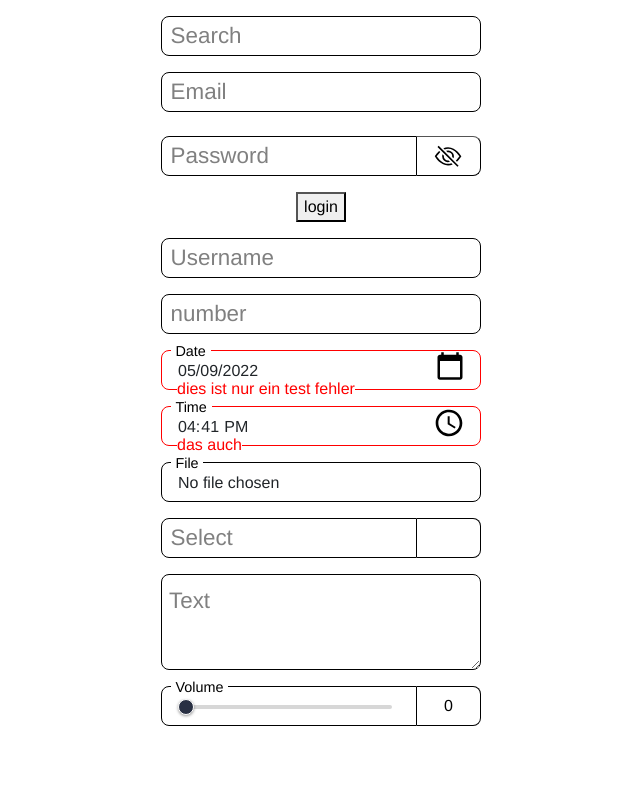
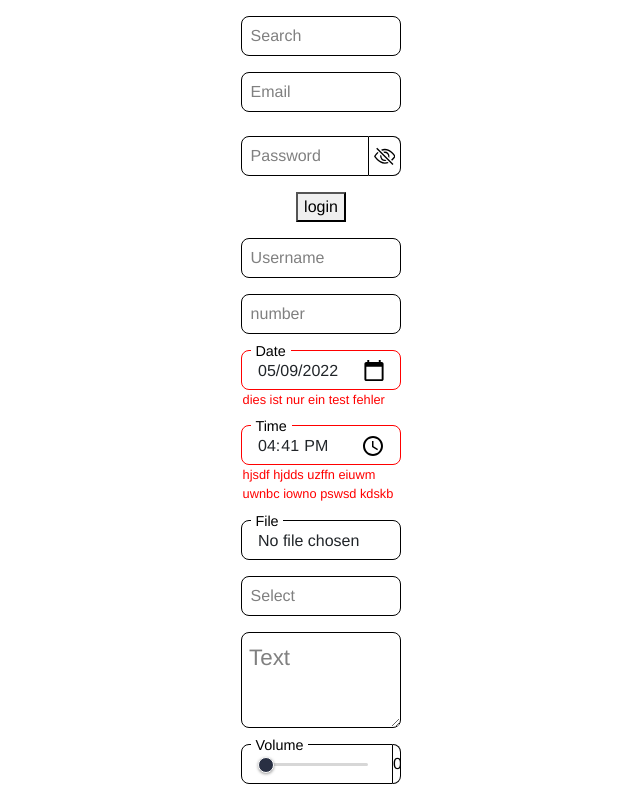
Before and after one commit to TimL135/sexyinputs, a Vue app: page / in a window 1280 px wide. Shown: the whole page, without its empty margins (319-959 px from the left). Built offline with nearby package versions, Linux system fonts and the light colour scheme.

Commit message:
fix error and select

```diff
--- a/src/components/SexyInput.vue
+++ b/src/components/SexyInput.vue
@@ -1,12 +1,5 @@
 <template>
   <div class="input-contain mt-3 shadow-none">
-    <!-- error -->
-    <div>
-      <div v-if="error && !isListVisible" class="error">
-        {{ error }}
-      </div>
-    </div>
-    <!-- /error -->
     <!-- search Icon -->
     <div
       v-if="type == 'search' && (isListVisible || modelValue)"
@@ -34,8 +27,6 @@
       :type="viewPassword ? 'text' : type"
       :value="modelValue"
       @input="updateValue"
-      @focus="onFocus"
-      @blur="onBlur"
       :class="[
         { dirty: modelValue },
         type == 'range' ? 'pe-4' : '',
@@ -57,6 +48,7 @@
       class="simple-typeahead input-contain"
       v-if="type == 'select'"
     >
+      <!-- fgh -->
       <input
         v-bind="$attrs"
         :id="id"
@@ -65,7 +57,11 @@
           btnText || sideInputType
             ? `border-radius: 0.5rem 0 0 0.5rem; width:${inputWidth}`
             : '',
-          isListVisible ? 'border-radius: 0.5rem 0 0 0' : '',
+          isListVisible
+            ? sideInputType
+              ? 'border-radius: 0.5rem 0 0 0;border: 2px solid'
+              : 'border-radius: 0.5rem 0.5rem 0 0;border: 2px solid'
+            : '',
         ]"
         :class="{ dirty: modelValue }"
         type="text"
@@ -73,8 +69,6 @@
         @input="onInput"
         @focus="onFocus"
         @blur="onBlur"
-        @keydown.down.prevent="onArrowDown"
-        @keydown.up.prevent="onArrowUp"
         @keydown.enter.tab.prevent="selectCurrentSelection"
         autocomplete="off"
       />
@@ -231,6 +225,11 @@
     </button>
     <!-- /sideButton for passwordInput -->
   </div>
+  <!-- error -->
+  <div v-if="error" class="error">
+    {{ error }}
+  </div>
+  <!-- /error -->
 </template>
 
 <script lang="ts">
@@ -276,6 +275,10 @@ export default defineComponent({
     },
     sideInputVModel: {
       type: String,
+    },
+    sideWidth: {
+      type: String,
+      default: "20",
     },
     labelStyle: {
       type: String,
@@ -332,10 +335,6 @@ export default defineComponent({
       type: String,
       default: "red",
     },
-    sideWidth: {
-      type: String,
-      default: "20",
-    },
   },
   data() {
     return {
@@ -358,11 +357,10 @@ export default defineComponent({
       let array = this.options!.filter((item) =>
         this.optionProjection(item).match(regexp)
       );
-      // eslint-disable-next-line @typescript-eslint/ban-ts-comment
-      // @ts-ignore
+
       if (!array.length)
         array = array.concat(
-          this.options!.filter((item) => item.match(regexp))
+          this.options!.filter((item: any) => item.match(regexp))
         );
       return array;
     },
@@ -489,21 +487,13 @@ export default defineComponent({
     },
     onFocus() {
       //is executed when the selectInput is focussed
-      switch (this.type) {
-        case "select":
-        case "time":
-        case "date":
-        case "search":
+
       this.isListVisible = true;
       if (this.type != "select") return;
       this.$emit("onFocus", {
         modelValue: this.modelValue,
         options: this.filteredItems,
       });
-          break;
-        default:
-          return;
-      }
     },
     onBlur() {
       //is executed when the selectInput is no longer focused
@@ -539,23 +529,6 @@ export default defineComponent({
         modelValue: this.modelValue,
         options: this.filteredItems,
       });
-    },
-    onArrowUp() {
-      //pressing the arrow key up selects the upperlying option in the datalist
-      if (this.isListVisible && this.currentSelectionIndex > 0) {
-        this.currentSelectionIndex--;
-      }
-      this.scrollSelectionIntoView();
-    },
-    onArrowDown() {
-      //pressing the arrow key down selects the underlying option in the datalist
-      if (
-        this.isListVisible &&
-        this.currentSelectionIndex < this.filteredItems.length - 1
-      ) {
-        this.currentSelectionIndex++;
-      }
-      this.scrollSelectionIntoView();
     },
     scrollSelectionIntoView() {
       //makes it possible to scroll the datalist
@@ -616,19 +589,20 @@ export default defineComponent({
 </script>
 <style scoped lang="scss">
 //material inputs
+.error {
+  padding-left: 0.1rem;
+  padding-right: 0.1rem;
+  background-color: white;
+  color: v-bind(errorColor);
+  z-index: 1;
+  text-align: start;
+  font-size: 0.8rem;
+}
 .input-contain {
   position: relative;
   border-radius: 0.5rem;
-  .error {
-    background-color: white;
-    color: v-bind(errorColor);
-    position: absolute;
-    z-index: 1;
-    top: 1.7rem;
-    left: 1rem;
-  }
   .search {
-    content: "f";
+    content: "";
     background-color: white;
     position: absolute;
     z-index: 1;
@@ -733,9 +707,8 @@ export default defineComponent({
       display: flex;
       justify-content: end;
       cursor: pointer;
-      height: 2rem;
-      width: 2rem;
-      margin-bottom: 0.5rem;
+      height: 1.5rem;
+      width: 1.5rem;
     }
   }
 
@@ -758,6 +731,7 @@ export default defineComponent({
     border-radius: 0 0.5rem 0.5rem 0;
     border-width: 1px;
     border-color: v-bind(borderColorComputed);
+    border-style: solid;
     border-left: none;
     display: flex;
     background-color: white;
@@ -775,7 +749,7 @@ export default defineComponent({
     pointer-events: none;
 
     .text {
-      font-size: 1.4rem; // placeholder
+      font-size: 1rem; // placeholder
       padding: 0 0rem;
       margin: 0 0.6rem;
       transform: translate(0);
@@ -892,11 +866,11 @@ export default defineComponent({
   .simple-typeahead-list {
     position: absolute;
     width: 100%;
-    max-height: 350px;
+    max-height: 30vh;
     overflow-y: auto;
     background-color: #fafafa;
     border-radius: 0 0 0.5rem 0.5rem;
-    border: 1px solid;
+    border: 2px solid;
     border-color: v-bind(borderColorComputed);
     border-top: none;
     z-index: 1;
@@ -904,6 +878,7 @@ export default defineComponent({
     .simple-typeahead-list-item {
       border-bottom: 1px solid;
       border-color: v-bind(borderColorComputed);
+      border-right: 1px solid;
       padding: 0.6rem 1rem;
       &.simple-typeahead-list-item-active {
         background-color: #e1e1e1;
@@ -912,6 +887,20 @@ export default defineComponent({
         border-bottom: none;
       }
     }
+    &::-webkit-scrollbar-track {
+      border-radius: 0 0 0.5rem 0;
+      background-color: transparent;
+    }
+
+    &::-webkit-scrollbar {
+      width: 12px;
+      background-color: transparent;
+    }
+
+    &::-webkit-scrollbar-thumb {
+      border-radius: 0.5rem;
+      background-color: #555;
+    }
   }
 }
 </style>
--- a/src/views/App.vue
+++ b/src/views/App.vue
@@ -1,6 +1,6 @@
 <template>
   <div class="d-flex justify-content-center">
-    <form action="" style="width: 25%" @submit.prevent="login">
+    <form action="" style="width: 12.5%" @submit.prevent="login">
       <SexyInput
         placeholder="Search"
         type="search"
@@ -52,7 +52,6 @@
         v-model="select"
         :error="errors.select"
         :options="array"
-        :optionProjection="(a:any) => a.name"
         @selectItem="
           (event) => {
             console.log(event);
@@ -60,21 +59,6 @@
         "
         :selectOnBlur="true"
         :controlInput="true"
-        sideInputType="text"
-        sideInputMaxLength="1"
-        :sideInputVModel="key"
-        :sideInputOnInput="
-          () => {
-            this.value = this.value
-              .replace(/[^a-z0-9]/g, '')
-              .replace(/(\..*)\./g, '$1');
-          }
-        "
-        @update:sideInputVModel="
-          (v) => {
-            key = v;
-          }
-        "
       ></SexyInput>
       <SexyInput
         placeholder="Text"
@@ -82,7 +66,12 @@
         v-model="text"
         :labelBorder="true"
       ></SexyInput>
-      <SexyInput placeholder="Volume" type="range" v-model="range"></SexyInput>
+      <SexyInput
+        placeholder="Volume"
+        type="range"
+        v-model="range"
+        sideWidth="5"
+      ></SexyInput>
     </form>
   </div>
 </template>
@@ -107,7 +96,7 @@ export default defineComponent({
       file: null,
       select: "",
       range: 0,
-      array: [{ name: "hello" }, { name: "hallo" }],
+      array: ["1", "1", "1", "1", "1", "1", "1", "1", "1", "1", "1", "1", "1"],
       text: "",
       search: "",
       errors: {},
@@ -118,7 +107,9 @@ export default defineComponent({
   },
   mounted() {
     Object.assign(this.errors, { date: "dies ist nur ein test fehler" });
-    Object.assign(this.errors, { time: "das auch" });
+    Object.assign(this.errors, {
+      time: "hjsdf hjdds uzffn eiuwm uwnbc iowno pswsd kdskb",
+    });
   },
   methods: {
     login() {
```
Lines whose indentation alone changed are shown as unchanged.
